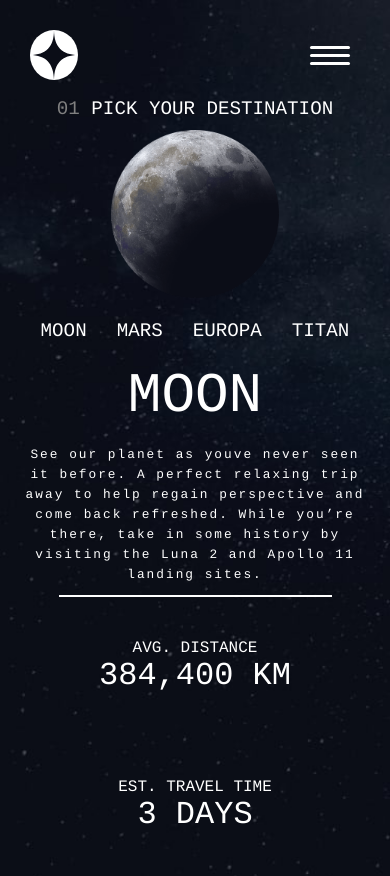
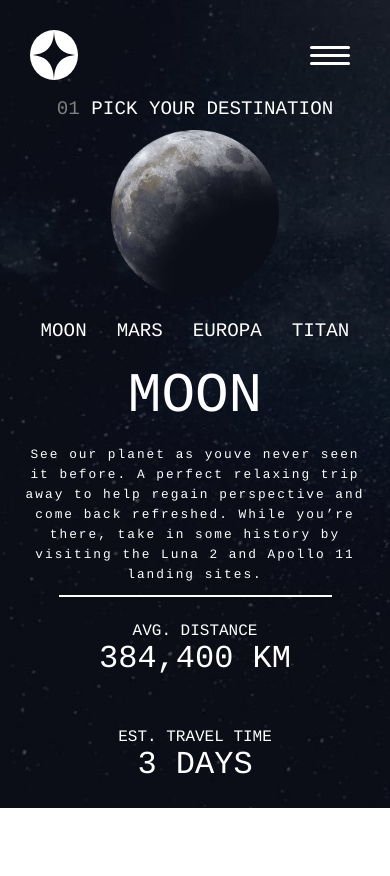
Before and after one commit to programmer686/space, a Next.js app: page /Destination in a window 390 px wide. After the commit the page ends 844 px from the top, so only its background shows below. Built offline with nearby package versions, Linux system fonts and the light colour scheme.

Commit message:
my changes

```diff
--- a/styles/Header.module.css
+++ b/styles/Header.module.css
@@ -27,7 +27,6 @@
     width: 55vw;
     backdrop-filter: blur(20px);
     height: 5vw;
-    padding-left: 5%;
 }
 
 .link {
--- a/styles/destinationCard.module.css
+++ b/styles/destinationCard.module.css
@@ -194,7 +194,7 @@
     }
 
     .infoConatiners {
-        margin: 5vh 0;
+        margin: 3vh 0;
         display: flex;
         flex-direction: column;
         justify-content: center;
```
